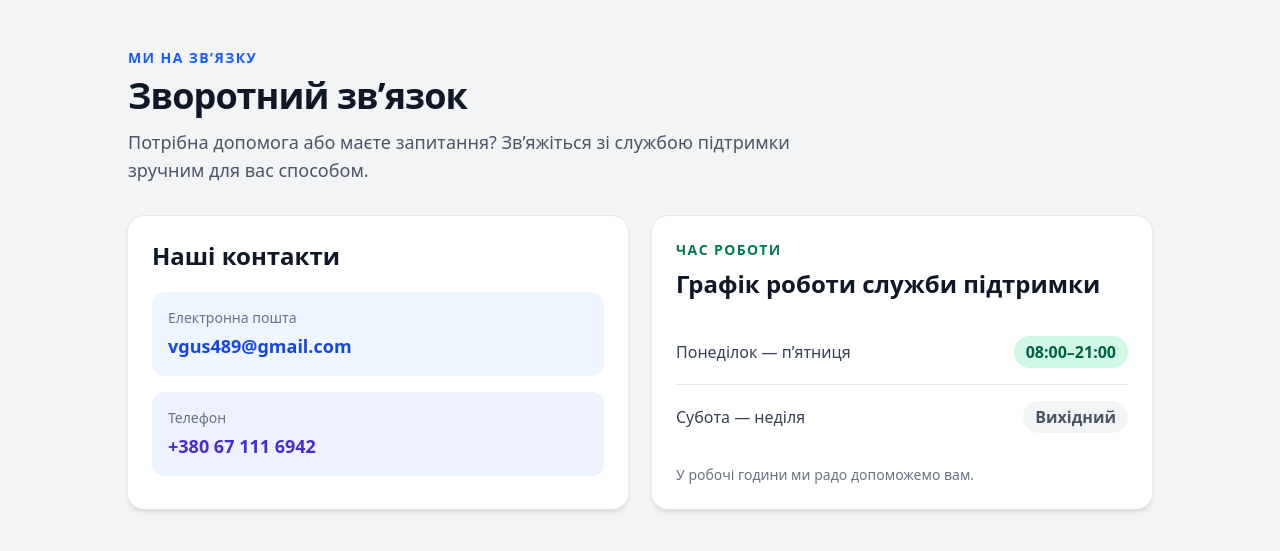
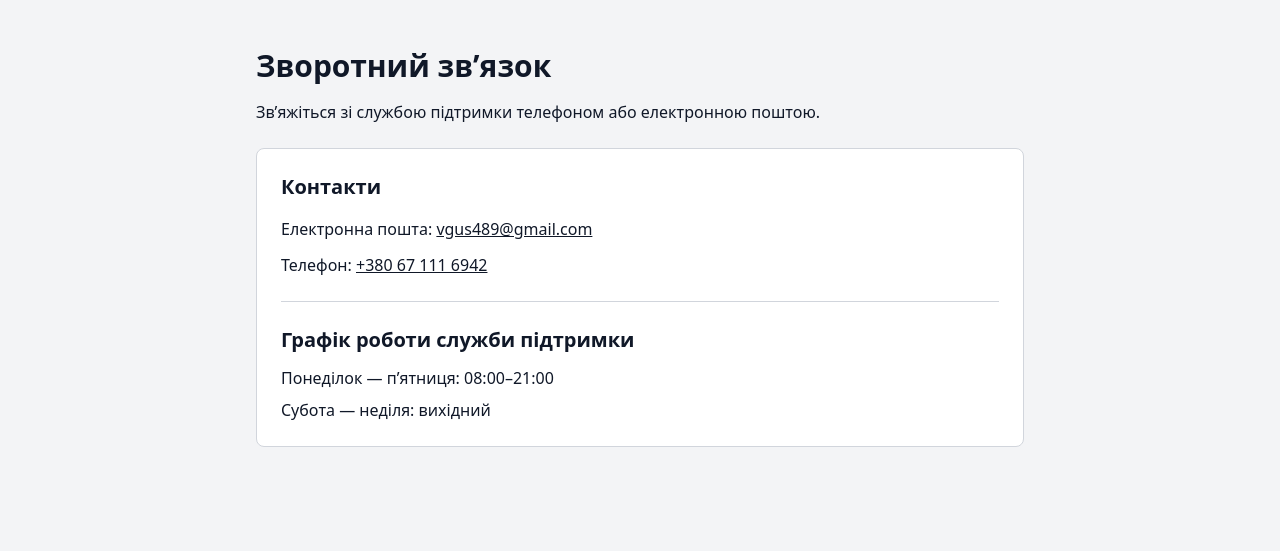
Before and after one commit to illuwka/lab03, a Flask app: page /contacts in a window 1280 px wide. Shown: the part 60-611 px from the top of the page. Run offline with Flask 3, Linux system fonts and the light colour scheme.

Commit message:
змінив вкладку зворотний зв'язок

```diff
--- a/templates/contacts.html
+++ b/templates/contacts.html
@@ -1,57 +1,31 @@
 {% extends "base.html" %}
 
-{% block title %}Зворотний зв'язок{% endblock %}
+{% block title %}Зворотний зв’язок{% endblock %}
 
 {% block content %}
-<section class="mx-auto max-w-5xl">
-    <div class="mb-8">
-        <p class="mb-2 text-sm font-semibold uppercase tracking-widest text-blue-600">Ми на зв’язку</p>
-        <h1 class="text-4xl font-bold tracking-tight text-gray-900">Зворотний зв’язок</h1>
-        <p class="mt-3 max-w-2xl text-lg text-gray-600">
-            Потрібна допомога або маєте запитання? Зв’яжіться зі службою підтримки зручним для вас способом.
+<section class="mx-auto max-w-3xl">
+    <h1 class="mb-4 text-3xl font-bold text-gray-900">Зворотний зв’язок</h1>
+    <p class="mb-6 text-gray-900">
+        Зв’яжіться зі службою підтримки телефоном або електронною поштою.
+    </p>
+
+    <div class="rounded-lg border border-gray-300 bg-white p-6">
+        <h2 class="mb-4 text-xl font-semibold text-gray-900">Контакти</h2>
+
+        <p class="mb-3 text-gray-900">
+            Електронна пошта:
+            <a class="underline hover:text-gray-600" href="mailto:vgus489@gmail.com">vgus489@gmail.com</a>
         </p>
-    </div>
+        <p class="text-gray-900">
+            Телефон:
+            <a class="underline hover:text-gray-600" href="tel:+380671116942">+380 67 111 6942</a>
+        </p>
 
-    <div class="grid gap-6 md:grid-cols-2">
-        <section class="rounded-2xl bg-white p-6 shadow-md ring-1 ring-gray-200" aria-labelledby="contacts-title">
-            <h2 id="contacts-title" class="mb-5 text-2xl font-semibold text-gray-900">Наші контакти</h2>
+        <hr class="my-6 border-gray-300">
 
-            <div class="space-y-4">
-                <div class="rounded-xl bg-blue-50 p-4">
-                    <p class="text-sm font-medium text-gray-500">Електронна пошта</p>
-                    <a class="mt-1 inline-block text-lg font-semibold text-blue-700 hover:text-blue-900 hover:underline"
-                       href="mailto:vgus489@gmail.com">vgus489@gmail.com</a>
-                </div>
-
-                <div class="rounded-xl bg-indigo-50 p-4">
-                    <p class="text-sm font-medium text-gray-500">Телефон</p>
-                    <a class="mt-1 inline-block text-lg font-semibold text-indigo-700 hover:text-indigo-900 hover:underline"
-                       href="tel:+380671116942">+380 67 111 6942</a>
-                </div>
-            </div>
-        </section>
-
-        <section class="rounded-2xl bg-white p-6 shadow-md ring-1 ring-gray-200" aria-labelledby="hours-title">
-            <p class="mb-2 text-sm font-semibold uppercase tracking-widest text-emerald-700">Час роботи</p>
-            <h2 id="hours-title" class="mb-5 text-2xl font-semibold text-gray-900">
-                Графік роботи служби підтримки
-            </h2>
-
-            <dl class="divide-y divide-gray-200">
-                <div class="flex items-center justify-between gap-4 py-4">
-                    <dt class="font-medium text-gray-700">Понеділок — п’ятниця</dt>
-                    <dd class="whitespace-nowrap rounded-full bg-emerald-100 px-3 py-1 font-semibold text-emerald-800">
-                        08:00–21:00
-                    </dd>
-                </div>
-                <div class="flex items-center justify-between gap-4 py-4">
-                    <dt class="font-medium text-gray-700">Субота — неділя</dt>
-                    <dd class="rounded-full bg-gray-100 px-3 py-1 font-semibold text-gray-600">Вихідний</dd>
-                </div>
-            </dl>
-
-            <p class="mt-4 text-sm text-gray-500">У робочі години ми радо допоможемо вам.</p>
-        </section>
+        <h2 class="mb-3 text-xl font-semibold text-gray-900">Графік роботи служби підтримки</h2>
+        <p class="mb-2 text-gray-900">Понеділок — п’ятниця: 08:00–21:00</p>
+        <p class="text-gray-900">Субота — неділя: вихідний</p>
     </div>
 </section>
 {% endblock %}
```
